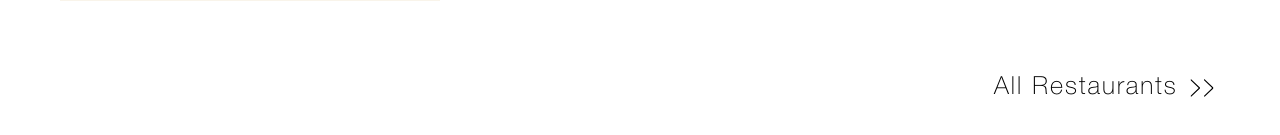
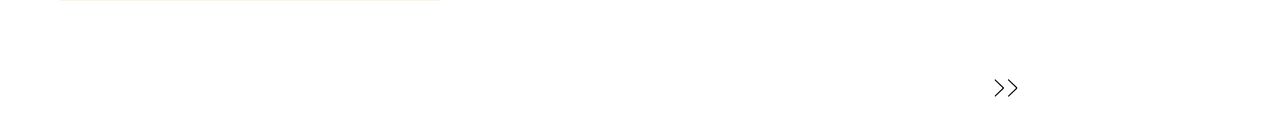
Before and after one commit to Ori-Amzallag-Moveo/Epicure, an Angular app: page / in a window 1280 px wide. Shown: the part 1075-1210 px from the top of the page. Built offline with nearby package versions, Linux system fonts and the light colour scheme.

Commit message:
generic routing butoon

```diff
--- a/src/app/homepage/popular-restaurants/popular-restaurants.component.html
+++ b/src/app/homepage/popular-restaurants/popular-restaurants.component.html
@@ -15,6 +15,9 @@
       </swiper-slide>
       }
     </swiper-container>
-    <app-restaurants-button />
+    <app-restaurants-button
+    [buttonName] = "'All Restaurants'"
+    [url] ="'/Restaurants'">
+  </app-restaurants-button>
   </div>
 </div>
--- a/src/shared/buttons/restaurants-button/restaurants-button.component.html
+++ b/src/shared/buttons/restaurants-button/restaurants-button.component.html
@@ -1,4 +1,4 @@
-<button class="container">
-  All Restaurants
-  <img src="../../../assets/right-arrow.svg" alt="link to restaurants" />
+<button (click)="navigateToUrl()" class="container">
+  {{buttonName}}
+  <img src="../../../assets/right-arrow.svg" alt="link to {{buttonName}} page" />
 </button>
```
